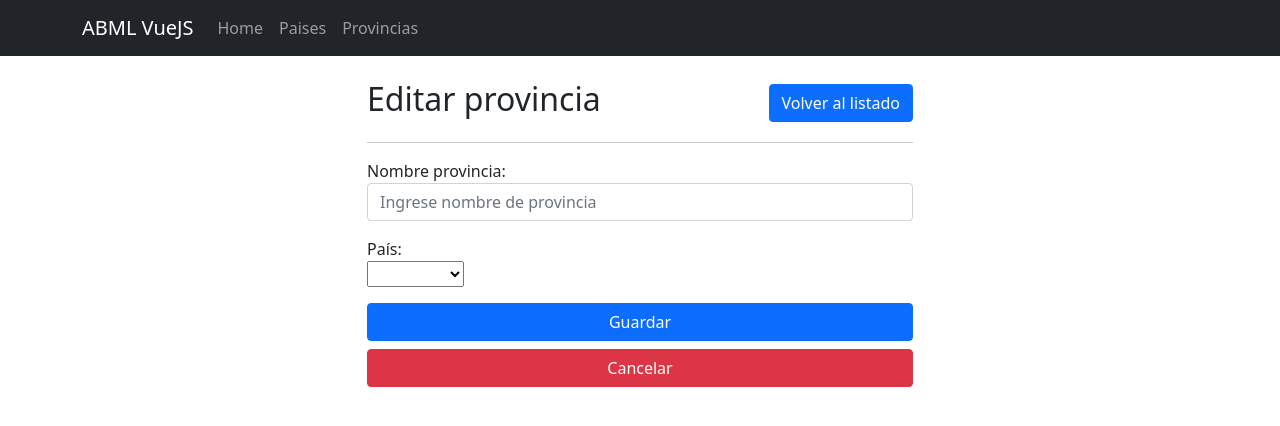
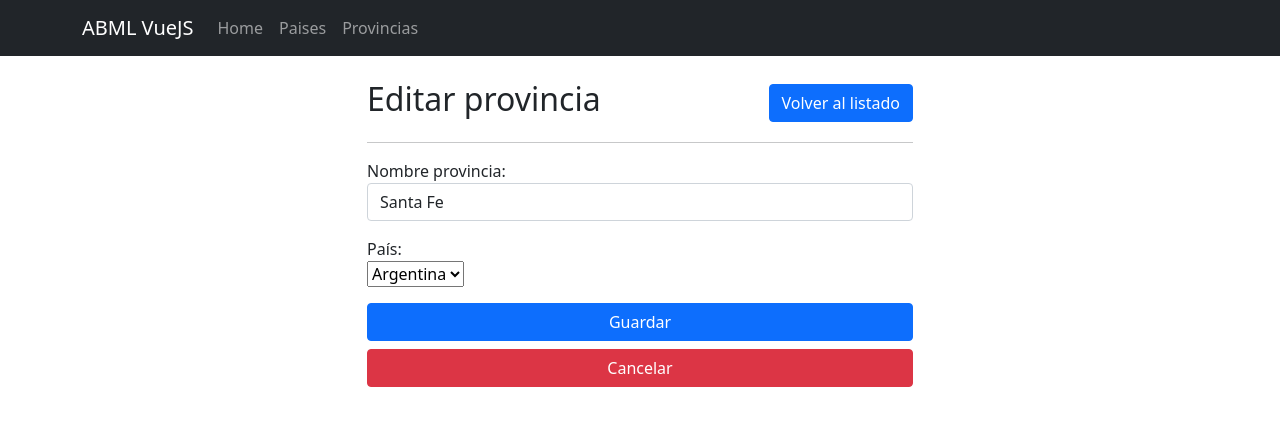
Before and after one commit to JoaquinVilchez/eCloud-ABM-paises, a Vue app: page /provincias/editar/1 in a window 1280 px wide. Shown: the top 426 px of the page. Built offline with nearby package versions, Linux system fonts and the light colour scheme.

Commit message:
Se incorpora funcion de editar (no edita pero si muestra los datos en el formulario) implementado con getters

```diff
--- a/src/components/countries/form.vue
+++ b/src/components/countries/form.vue
@@ -28,11 +28,14 @@
 <script>
 export default {
     name: 'CountriesForm',
+    props: {
+        country: null
+    },
     data(){
         return{
             countryForm: {
-                id: '',
-                name: ''
+                id:  this.country ? this.country.id : '',
+                name: this.country ? this.province.name : '',
             }
         }
     },
--- a/src/components/provinces/form.vue
+++ b/src/components/provinces/form.vue
@@ -39,12 +39,15 @@
 <script>
 export default {
     name: 'ProvincesForm',
+    props:{
+        province: null
+    },
     data(){
         return{
             provinceForm: {
-                id: '',
-                name: '',
-                idCountry: null
+                id: this.province ? this.province.id : '',
+                name: this.province ? this.province.name : '',
+                idCountry: this.province ? this.province.idCountry : '',
             }
         }
     },
--- a/src/store/modules/country.js
+++ b/src/store/modules/country.js
@@ -27,8 +27,16 @@ const mutations = {
   }
 }
 
+const getters = {
+  getCountryById: (state) => (countryId) => {
+    const country = state.countries.find(country => country.id === countryId)
+    return country
+  },
+}
+
 export default {
   namespaced: true,
   state,
-  mutations
+  mutations,
+  getters
 }
--- a/src/store/modules/province.js
+++ b/src/store/modules/province.js
@@ -27,8 +27,16 @@ const mutations = {
   }
 }
 
+const getters = {
+  getProvinceById: (state) => (provinceId) =>{
+    const province = state.provinces.find(province => province.id === provinceId)
+    return province
+  }
+}
+
 export default {
   namespaced: true,
   state,
   mutations,
+  getters
 }
--- a/src/views/countries-edit.vue
+++ b/src/views/countries-edit.vue
@@ -6,7 +6,7 @@
                 <b-button :to="{name:'countries'}" variant="primary">Volver al listado</b-button>
             </div>
             <hr>
-            <CountriesForm @saveForm="updateCountry"></CountriesForm>
+            <CountriesForm :country="country" @saveForm="updateCountry"></CountriesForm>
         </b-col>
     </div>
 </template>
@@ -17,6 +17,16 @@ import { mapMutations } from 'vuex'
 
 export default {
     name: 'countries-add',
+    data(){
+        return{
+            countryId: parseInt(this.$route.params.id)
+        }
+    },
+    computed:{
+        country(){
+            return this.$store.getters['country/getCountryById'](this.countryId)
+        }
+    },
     components: {
         CountriesForm
     },
--- a/src/views/provinces-edit.vue
+++ b/src/views/provinces-edit.vue
@@ -6,7 +6,7 @@
                 <b-button :to="{name:'provinces'}" variant="primary">Volver al listado</b-button>
             </div>
             <hr>
-            <ProvincesForm></ProvincesForm>
+            <ProvincesForm :province="province"></ProvincesForm>
         </b-col>
     </div>
 </template>
@@ -15,8 +15,18 @@
 import ProvincesForm from '@/components/provinces/form.vue'
 export default {
     name: 'provinces-add',
+    data(){
+        return{
+            provinceId: parseInt(this.$route.params.id)
+        }
+    },
     components: {
         ProvincesForm
-    }
+    },
+    computed:{
+        province(){
+            return this.$store.getters['province/getProvinceById'](this.provinceId)
+        }
+    },
 }
 </script>
```
